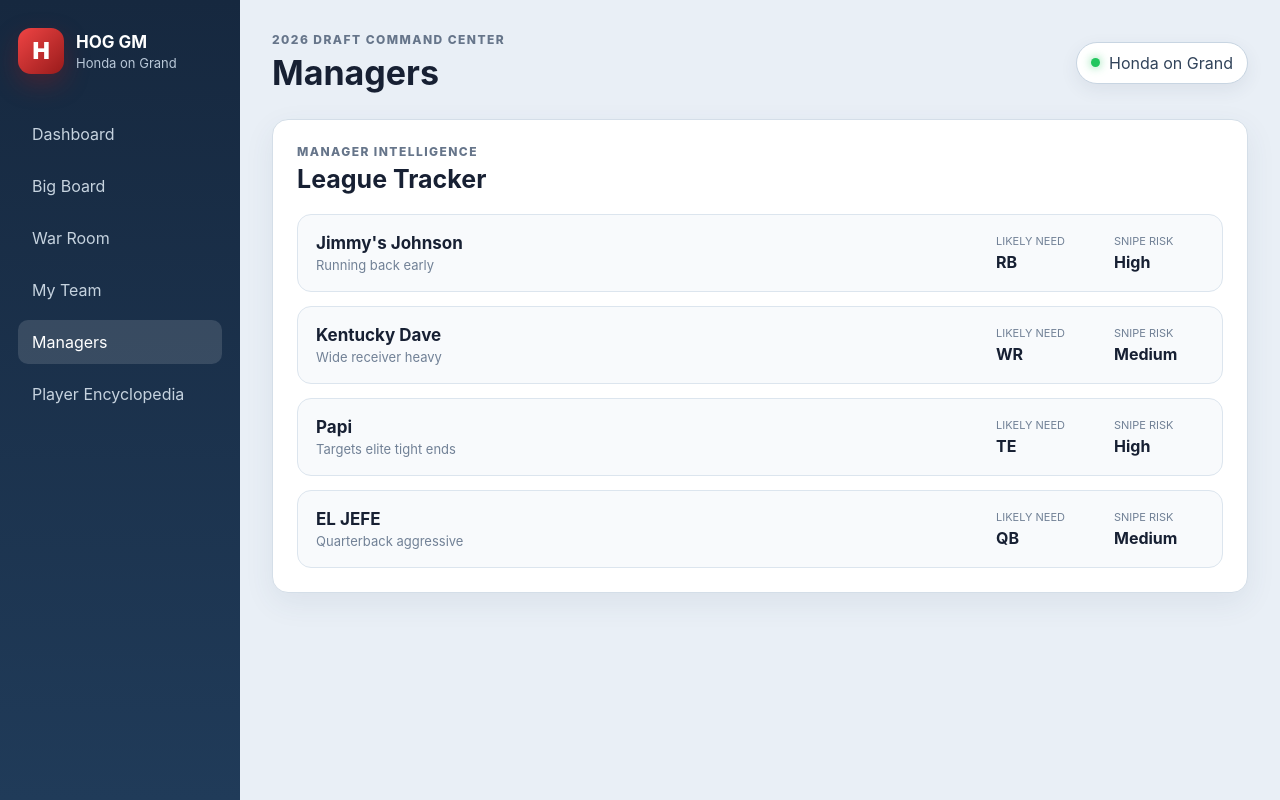
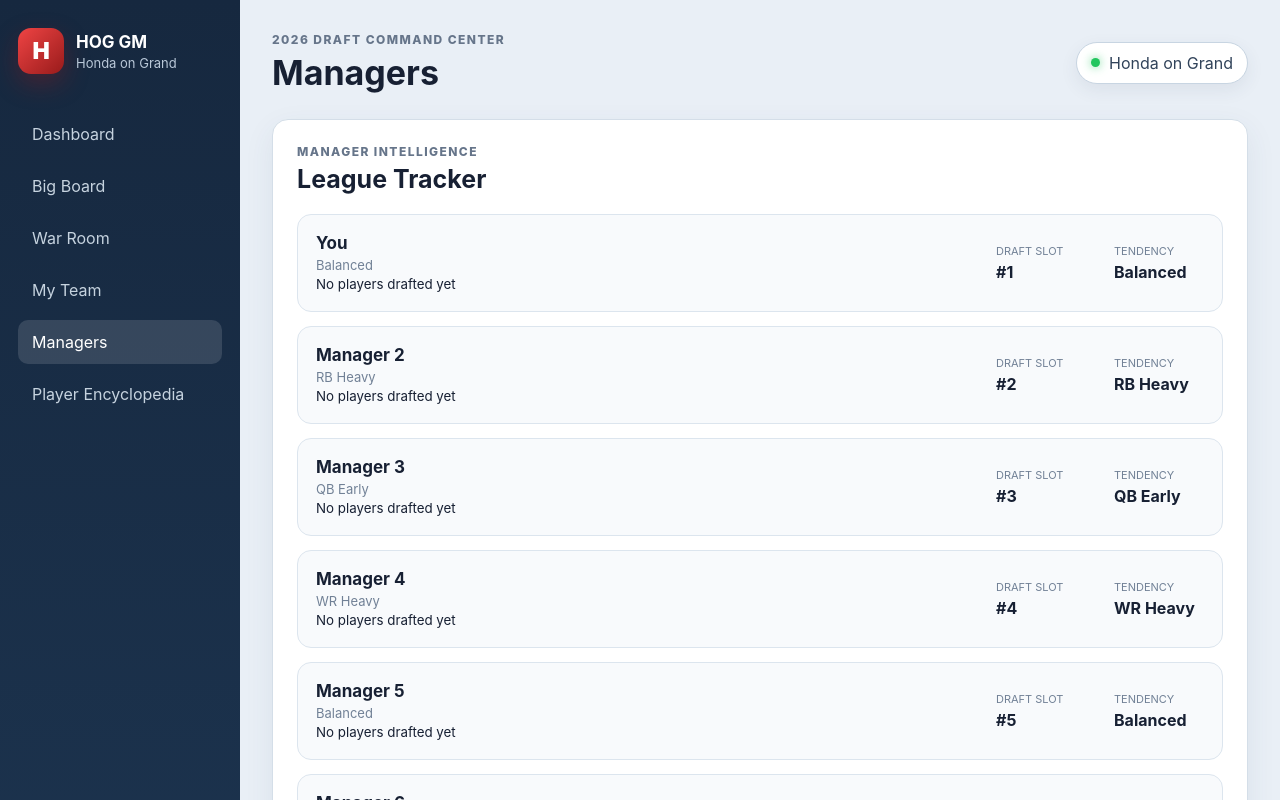
Before and after one commit to glassdion-apps/hog-gm, a React (Vite) app: page / in a window 1280 px wide. Both pictures are taken after a click on the button "Managers". Shown: the top 800 px of the page. Built offline with nearby package versions, Linux system fonts and the light colour scheme.

Commit message:
Track manager rosters durning draft

```diff
--- a/src/App.tsx
+++ b/src/App.tsx
@@ -24,6 +24,9 @@ function App() {
   const [draftHistory, setDraftHistory] = useState<
     { player: string; manager: string; pick: number }[]
   >([])
+  const [managerRosters, setManagerRosters] = useState<
+    Record<string, string[]>
+  >({})
   const [currentPickIndex, setCurrentPickIndex] = useState(0)
 
   const pageTitles: Record<Page, string> = {
@@ -56,6 +59,14 @@ function App() {
         pick: currentPickIndex + 1,
       },
     ])
+
+    setManagerRosters((current) => ({
+      ...current,
+      [currentManager.name]: [
+        ...(current[currentManager.name] ?? []),
+        playerName,
+      ],
+    }))
 
     setCurrentPickIndex((current) => current + 1)
   }
@@ -109,7 +120,9 @@ function App() {
           />
         )}
         {page === 'team' && <MyTeam />}
-        {page === 'managers' && <Managers />}
+        {page === 'managers' && (
+          <Managers managerRosters={managerRosters} />
+        )}
 
         {page === 'encyclopedia' && (
           <PlayerEncyclopedia
--- a/src/pages/Managers.tsx
+++ b/src/pages/Managers.tsx
@@ -1,31 +1,12 @@
-const managers = [
-  {
-    name: "Jimmy's Johnson",
-    tendency: 'Running back early',
-    likelyNeed: 'RB',
-    snipeRisk: 'High',
-  },
-  {
-    name: 'Kentucky Dave',
-    tendency: 'Wide receiver heavy',
-    likelyNeed: 'WR',
-    snipeRisk: 'Medium',
-  },
-  {
-    name: 'Papi',
-    tendency: 'Targets elite tight ends',
-    likelyNeed: 'TE',
-    snipeRisk: 'High',
-  },
-  {
-    name: 'EL JEFE',
-    tendency: 'Quarterback aggressive',
-    likelyNeed: 'QB',
-    snipeRisk: 'Medium',
-  },
-]
+import { draftManagers } from '../data/managers'
 
-export default function Managers() {
+type ManagersProps = {
+  managerRosters: Record<string, string[]>
+}
+
+export default function Managers({
+  managerRosters,
+}: ManagersProps) {
   return (
     <section className="panel">
       <div className="panel-header">
@@ -36,22 +17,32 @@ export default function Managers() {
       </div>
 
       <div className="manager-list">
-        {managers.map((manager) => (
+        {draftManagers.map((manager) => (
           <article className="manager-card" key={manager.name}>
             <div>
               <strong>{manager.name}</strong>
               <span>{manager.tendency}</span>
+
+              <div className="manager-roster">
+                {(managerRosters[manager.name] ?? []).length === 0 ? (
+                  <small>No players drafted yet</small>
+                ) : (
+                  (managerRosters[manager.name] ?? []).map((playerName) => (
+                    <span key={playerName}>{playerName}</span>
+                  ))
+                )}
+              </div>
             </div>
 
             <div className="manager-meta">
               <div>
-                <small>Likely Need</small>
-                <strong>{manager.likelyNeed}</strong>
+                <small>Draft Slot</small>
+                <strong>#{manager.id}</strong>
               </div>
 
               <div>
-                <small>Snipe Risk</small>
-                <strong>{manager.snipeRisk}</strong>
+                <small>Tendency</small>
+                <strong>{manager.tendency}</strong>
               </div>
             </div>
           </article>
```
